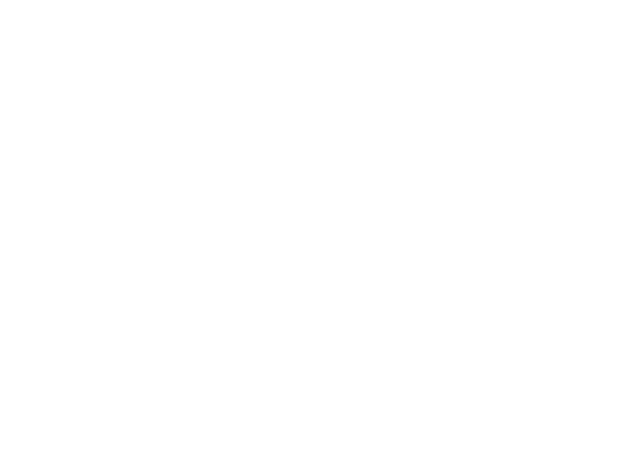
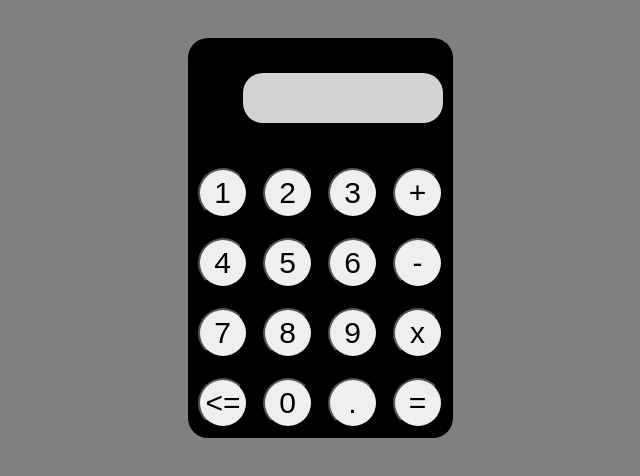
Before and after one commit to samwlms10/TOPCalculator, a plain HTML site: page index.html in a window 1280 px wide. Shown: the whole page, without its empty margins (320-960 px from the left). Drawn offline with Linux system fonts and the light colour scheme.

Commit message:
Adding 1st iteration of calculator in HTML + CSS

```diff
--- a/index.html
+++ b/index.html
@@ -3,9 +3,43 @@
 <head>
     <meta charset="UTF-8">
     <meta name="viewport" content="width=device-width, initial-scale=1.0">
-    <title>Document</title>
+    <link rel="stylesheet" href="styles.css">
+    <title>Calculator</title>
 </head>
 <body>
+    <div id="container">
+        <div id="calculator-container">
+            <div id="calculator-top">
+                <div id="calculator-screen">
 
+                </div>
+            </div>
+            <div id="row-1-buttons">
+                <button>1</button>
+                <button>2</button>
+                <button>3</button>
+                <button>+</button>
+            </div>
+            <div id="row-2-buttons">
+                <button>4</button>
+                <button>5</button>
+                <button>6</button>
+                <button>-</button>
+            </div>
+            <div id="row-3-buttons">
+                <button>7</button>
+                <button>8</button>
+                <button>9</button>
+                <button>x</button>
+            </div>
+            <div id="row-4-buttons">
+                <button><=</button>
+                <button>0</button>
+                <button>.</button>
+                <button>=</button>
+            </div>
+        </div>
+    </div>
+    <script src="calculator.js"></script>
 </body>
 </html>
--- a/styles.css
+++ b/styles.css
@@ -0,0 +1,53 @@
+body {
+    background-color: gray;
+}
+
+#container {
+    display: flex;
+    justify-content: center;
+    padding: 30px;
+}
+
+#calculator-container {
+    display: flex;
+    flex-direction: column;
+    border-radius: 20px;
+    background-color: black;
+    width: 265px;
+}
+
+#calculator-top {
+    display: flex;
+    height: 100px;
+    align-items: center;
+    justify-content: end;
+    padding: 10px;
+}
+
+#calculator-screen {
+    display: flex;
+    border-radius: 20px;
+    height: 50px;
+    width: 200px;
+    background-color: lightgray;
+}
+
+#calculator-buttons {
+    display: flex;
+    justify-content: space-around;
+    align-items: center;
+}
+
+#row-1-buttons, #row-2-buttons, #row-3-buttons, #row-4-buttons {
+    display: flex;
+    justify-content: space-between;
+    padding: 5px;
+}
+
+button {
+    border-radius: 50%;
+    font-size: 30px;
+    margin: 5px;
+    height: 50px;
+    width: 50px;
+}
```
